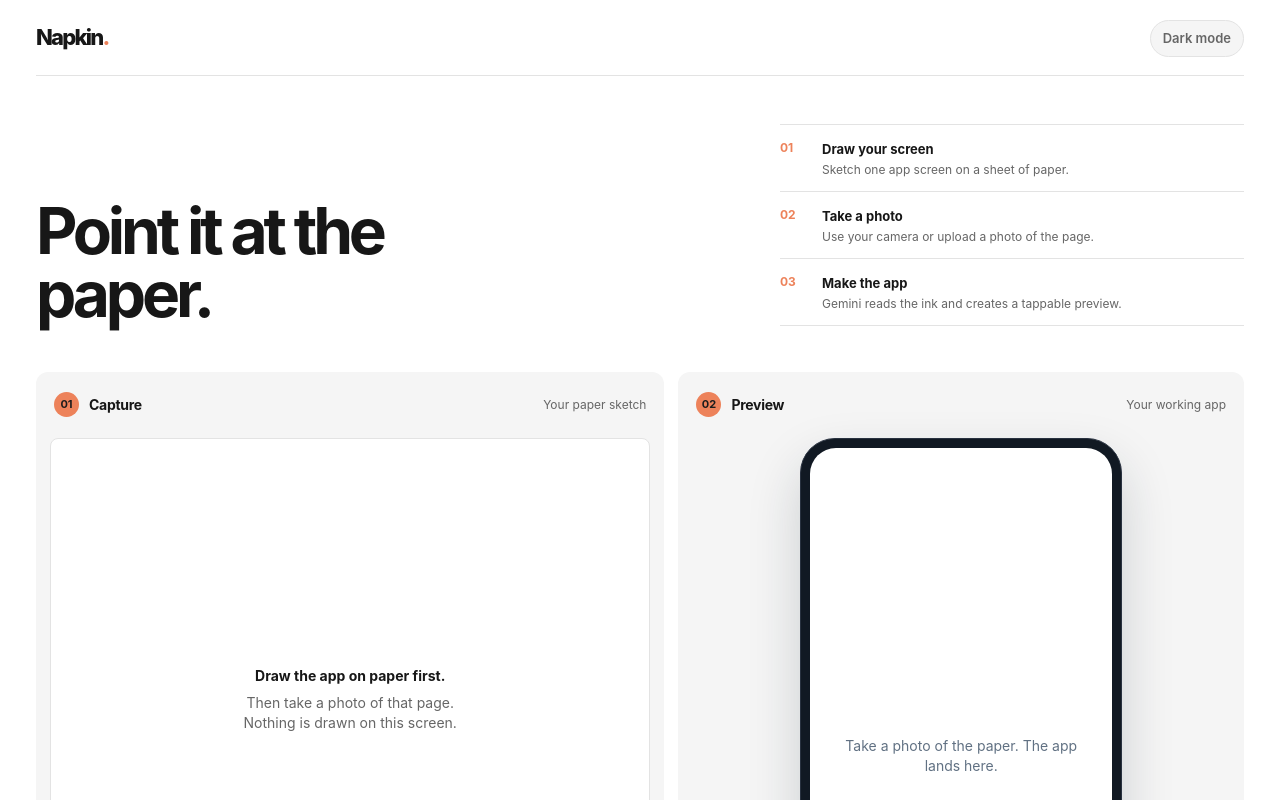
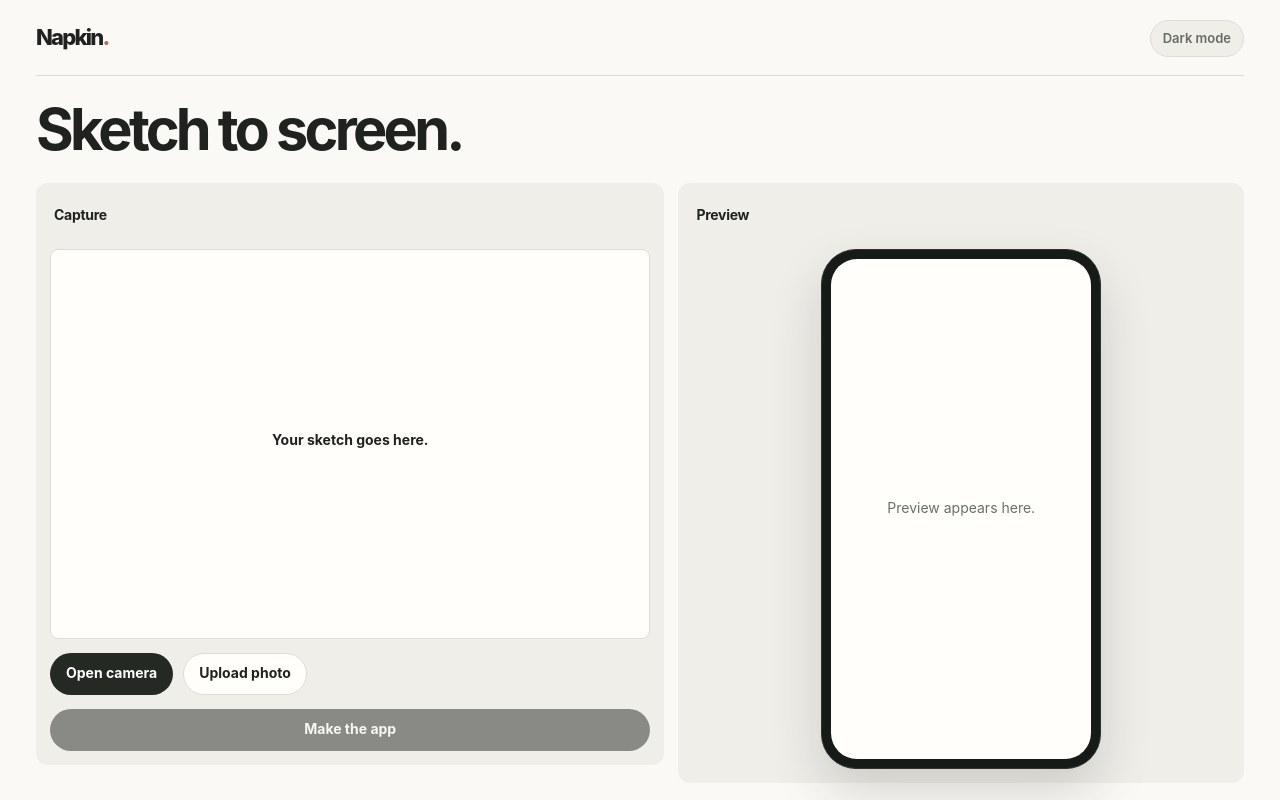
Before and after one commit to ykoneru/hackstate, a React (Vite) app in the folder frontend/: page / in a window 1280 px wide. Shown: the top 800 px of the page. Built offline with nearby package versions, Linux system fonts and the light colour scheme.

Commit message:
Simplify demo copy and refine studio palette

```diff
--- a/frontend/src/App.tsx
+++ b/frontend/src/App.tsx
@@ -68,29 +68,13 @@ export function App() {
             {theme === "light" ? "Dark mode" : "Light mode"}
           </button>
         </div>
-        <h1>Point it at the paper.</h1>
-        <ol className="onboarding" aria-label="How to make your app">
-          <li>
-            <span className="step-number" aria-hidden="true">01</span>
-            <div><strong>Draw your screen</strong><p>Sketch one app screen on a sheet of paper.</p></div>
-          </li>
-          <li>
-            <span className="step-number" aria-hidden="true">02</span>
-            <div><strong>Take a photo</strong><p>Use your camera or upload a photo of the page.</p></div>
-          </li>
-          <li>
-            <span className="step-number" aria-hidden="true">03</span>
-            <div><strong>Make the app</strong><p>Gemini reads the ink and creates a tappable preview.</p></div>
-          </li>
-        </ol>
+        <h1>Sketch to screen.</h1>
       </header>
 
       <section className="workspace">
         <div className="pane capture-pane">
           <div className="pane-head">
-            <span className="pane-number">01</span>
             <h2>Capture</h2>
-            <span className="pane-detail">Your paper sketch</span>
           </div>
           <CapturePanel
             busy={phase === "reading"}
@@ -114,21 +98,13 @@ export function App() {
 
         <div className="pane result">
           <div className="pane-head">
-            <span className="pane-number">02</span>
             <h2>Preview</h2>
-            <span className="pane-detail">Your working app</span>
           </div>
           <div className={phase === "reading" ? "phone-slot busy" : "phone-slot"}>
             <Phone key={screenId} screen={screen} />
             {phase === "reading" && <p className="veil">Reading the ink on the paper</p>}
           </div>
           {screen && phase === "ready" && <SharePanel key={screenId} screen={screen} />}
-          {screen && phase === "ready" && (
-            <details className="schema">
-              <summary>What Gemini returned</summary>
-              <pre>{JSON.stringify(screen, null, 2)}</pre>
-            </details>
-          )}
         </div>
       </section>
     </main>
--- a/frontend/src/capture/CapturePanel.tsx
+++ b/frontend/src/capture/CapturePanel.tsx
@@ -206,7 +206,7 @@ export function CapturePanel({
           <>
             <video ref={videoRef} autoPlay playsInline muted aria-label="Camera pointed at the paper" />
             <div className="frame-guide">
-              <span>Fit the paper in the frame · Space takes the photo</span>
+              <span>Fit sketch in frame · Space to shoot</span>
             </div>
             {count !== null && count > 0 && (
               <div className="countdown" aria-live="assertive">
@@ -231,11 +231,10 @@ export function CapturePanel({
         )}
         {mode === "empty" && (
           <div className="empty-stage">
-            <p>Draw the app on paper first.</p>
-            <p>Then take a photo of that page. Nothing is drawn on this screen.</p>
+            <p>Your sketch goes here.</p>
           </div>
         )}
-        {preparing && <p className="stage-note">Cleaning up the photo…</p>}
+        {preparing && <p className="stage-note">Preparing photo…</p>}
       </div>
       <div className="actions">
         {mode !== "camera" && (
@@ -249,7 +248,7 @@ export function CapturePanel({
           </button>
         )}
         <button type="button" className="secondary" disabled={locked} onClick={() => fileRef.current?.click()}>
-          Use a photo of the paper
+          Upload photo
         </button>
         {mode === "camera" && cameras.length > 1 && (
           <label className="camera-pick">
--- a/frontend/src/capture/capture.css
+++ b/frontend/src/capture/capture.css
@@ -1,6 +1,6 @@
 .stage {
   position: relative;
-  height: clamp(380px, 44vw, 530px);
+  height: clamp(320px, 34vw, 390px);
   display: grid;
   place-items: center;
   overflow: hidden;
@@ -180,7 +180,7 @@
 .sheet span { overflow: hidden; text-overflow: ellipsis; white-space: nowrap; }
 
 @media (max-width: 500px) {
-  .stage { height: min(55vh, 470px); }
+  .stage { height: min(47vh, 390px); }
   .actions > button { flex: 1 1 auto; }
 }
 @media (prefers-reduced-motion: reduce) {
--- a/frontend/src/render/Phone.tsx
+++ b/frontend/src/render/Phone.tsx
@@ -11,7 +11,7 @@ export function Phone({ screen }: PhoneProps) {
     return (
       <div className="device">
         <div className="device-screen waiting">
-          <p>Take a photo of the paper. The app lands here.</p>
+          <p>Preview appears here.</p>
         </div>
       </div>
     );
--- a/frontend/src/render/phone.css
+++ b/frontend/src/render/phone.css
@@ -1,19 +1,19 @@
 .device {
-  width: 322px;
-  height: 636px;
+  width: 280px;
+  height: 520px;
   padding: 9px;
-  border: 1px solid #293240;
+  border: 1px solid #2e332e;
   border-radius: 35px;
-  background: #111923;
-  box-shadow: 0 24px 52px rgba(24, 37, 52, 0.18);
+  background: #161b17;
+  box-shadow: 0 24px 52px rgba(28, 31, 26, 0.16);
 }
 
 .device-screen {
-  --phone-bg: #ffffff;
-  --phone-text: #1b2733;
-  --phone-muted: #617183;
-  --phone-border: #dce4ec;
-  --phone-input: #f8fafc;
+  --phone-bg: #fffefa;
+  --phone-text: #252923;
+  --phone-muted: #687068;
+  --phone-border: #dfe3d9;
+  --phone-input: #f8f9f5;
   --phone-button-text: #ffffff;
   height: 100%;
   display: flex;
@@ -25,17 +25,17 @@
 }
 
 :root[data-theme="dark"] .device {
-  border-color: #465368;
-  background: #080c12;
+  border-color: #49534b;
+  background: #0d120e;
   box-shadow: 0 28px 60px rgba(0, 0, 0, 0.3);
 }
 :root[data-theme="dark"] .device-screen {
-  --phone-bg: #17212c;
-  --phone-text: #edf3fa;
-  --phone-muted: #a4b3c3;
-  --phone-border: #39495a;
-  --phone-input: #202d3a;
-  --phone-button-text: #152233;
+  --phone-bg: #202721;
+  --phone-text: #f0f2eb;
+  --phone-muted: #adb9ac;
+  --phone-border: #414d41;
+  --phone-input: #2a332b;
+  --phone-button-text: #172018;
 }
 
 .device-screen.waiting {
--- a/frontend/src/share/SharePanel.tsx
+++ b/frontend/src/share/SharePanel.tsx
@@ -17,7 +17,7 @@ export function SharePanel({ screen }: { screen: Screen }) {
     setError(null);
     try {
       const url = await shareScreen(screen);
-      setCode(await QRCode.toDataURL(url, { margin: 1, width: 440, color: { dark: "#17212d", light: "#ffffff" } }));
+      setCode(await QRCode.toDataURL(url, { margin: 1, width: 440, color: { dark: "#20221f", light: "#fffefa" } }));
       setLink(url);
     } catch (caught) {
       setError(caught instanceof Error ? caught.message : "Could not make a link for this app.");
--- a/frontend/src/share/share.css
+++ b/frontend/src/share/share.css
@@ -1,4 +1,4 @@
-.share { width: min(100%, 322px); margin-top: 14px; }
+.share { width: min(100%, 280px); margin-top: 14px; }
 .share > .secondary { width: 100%; }
 .share-card {
   display: grid;
--- a/frontend/src/styles.css
+++ b/frontend/src/styles.css
@@ -1,16 +1,16 @@
 :root {
   color-scheme: light;
-  --bg: #ffffff;
-  --surface: #ffffff;
-  --surface-soft: #f5f5f5;
-  --surface-raised: #eeeeee;
-  --text: #171717;
-  --muted: #666666;
-  --border: #e3e3e3;
-  --accent: #1c1c1c;
-  --accent-hover: #404040;
-  --accent-soft: #eeeeee;
-  --highlight: #ed825a;
+  --bg: #faf9f6;
+  --surface: #fffefa;
+  --surface-soft: #f0eee9;
+  --surface-raised: #e7e4dc;
+  --text: #20221f;
+  --muted: #676b64;
+  --border: #deddd5;
+  --accent: #252923;
+  --accent-hover: #41483f;
+  --accent-soft: #e9e9e2;
+  --highlight: #bc694f;
   --button-text: #ffffff;
   --danger: #b64037;
   --shadow: none;
@@ -24,18 +24,18 @@
 
 :root[data-theme="dark"] {
   color-scheme: dark;
-  --bg: #141414;
-  --surface: #1d1d1d;
-  --surface-soft: #242424;
-  --surface-raised: #303030;
-  --text: #f5f5f5;
-  --muted: #aaaaaa;
-  --border: #393939;
-  --accent: #f3f3f3;
-  --accent-hover: #d8d8d8;
-  --accent-soft: #313131;
-  --highlight: #f29a76;
-  --button-text: #161616;
+  --bg: #151916;
+  --surface: #1f2521;
+  --surface-soft: #252b26;
+  --surface-raised: #303831;
+  --text: #f0f1e9;
+  --muted: #adb4a9;
+  --border: #3b453d;
+  --accent: #ebeee5;
+  --accent-hover: #d6dbd0;
+  --accent-soft: #333b34;
+  --highlight: #e2a083;
+  --button-text: #1c211c;
   --danger: #ff8e8e;
   --shadow: none;
 }
@@ -68,7 +68,7 @@ button:disabled { cursor: not-allowed; opacity: 0.5; }
   align-items: center;
   justify-content: space-between;
   gap: 16px;
-  margin-bottom: 48px;
+  margin-bottom: 24px;
   padding-bottom: 18px;
   border-bottom: 1px solid var(--border);
 }
@@ -96,56 +96,15 @@ button:disabled { cursor: not-allowed; opacity: 0.5; }
 .theme-toggle:hover { color: var(--text); border-color: var(--text); }
 
 .intro {
-  display: grid;
-  grid-template-columns: minmax(0, 1.2fr) minmax(260px, 0.8fr);
-  column-gap: 48px;
-  align-items: end;
+  display: block;
 }
-.topbar { grid-column: 1 / -1; }
 
 h1 {
   margin: 0;
-  max-width: 12ch;
-  font-size: clamp(42px, 5vw, 64px);
+  font-size: clamp(38px, 4.5vw, 58px);
   font-weight: 750;
   letter-spacing: -0.065em;
-  line-height: 0.98;
-}
-
-.onboarding {
-  width: 100%;
-  margin: 0;
-  padding: 0;
-  list-style: none;
-  border-top: 1px solid var(--border);
-}
-
-.onboarding li {
-  display: grid;
-  grid-template-columns: 30px 1fr;
-  gap: 12px;
-  padding: 12px 0;
-  border-bottom: 1px solid var(--border);
-}
-
-.step-number {
-  padding-top: 2px;
-  color: var(--highlight);
-  font-size: 12px;
-  font-weight: 750;
-}
-
-.onboarding strong {
-  color: var(--text);
-  font-size: 13px;
-  font-weight: 700;
-}
-
-.onboarding p {
-  margin: 2px 0 0;
-  color: var(--muted);
-  font-size: 12px;
-  line-height: 1.4;
+  line-height: 1.02;
 }
 
 .workspace {
@@ -153,7 +112,7 @@ h1 {
   grid-template-columns: minmax(0, 1fr) minmax(350px, 0.9fr);
   gap: 14px;
   align-items: start;
-  margin-top: 46px;
+  margin-top: 24px;
 }
 
 .pane {
@@ -172,29 +131,11 @@ h1 {
   padding: 0 4px;
 }
 
-.pane-number {
-  display: grid;
-  place-items: center;
-  width: 25px;
-  height: 25px;
-  border-radius: 50%;
-  background: var(--highlight);
-  color: #1c1c1c;
-  font-size: 11px;
-  font-weight: 750;
-}
-
 .pane-head h2 {
   margin: 0;
   font-size: 14px;
   font-weight: 700;
   letter-spacing: -0.02em;
-}
-
-.pane-detail {
-  margin-left: auto;
-  color: var(--muted);
-  font-size: 12px;
 }
 
 .primary,
@@ -248,27 +189,8 @@ h1 {
   font-size: 13px;
 }
 
-.schema {
-  width: min(100%, 322px);
-  margin-top: 14px;
-  color: var(--muted);
-  font-size: 13px;
-}
-.schema summary { cursor: pointer; }
-.schema pre {
-  max-height: 180px;
-  overflow: auto;
-  padding: 12px;
-  border: 1px solid var(--border);
-  border-radius: 10px;
-  background: var(--surface);
-  color: var(--text);
-}
-
 @media (max-width: 820px) {
-  .intro { grid-template-columns: 1fr; }
-  .topbar { margin-bottom: 34px; }
-  .onboarding { margin-top: 20px; }
+  .topbar { margin-bottom: 26px; }
   .workspace { grid-template-columns: 1fr; }
   .result { justify-items: center; }
 }
@@ -277,8 +199,6 @@ h1 {
   .studio { width: min(100% - 28px, 420px); padding-top: 16px; }
   .topbar { margin-bottom: 26px; }
   .workspace { margin-top: 28px; gap: 14px; }
-  .onboarding li { padding: 10px 0; }
-  .pane-detail { display: none; }
 }
 
 @media (prefers-reduced-motion: reduce) {
```
